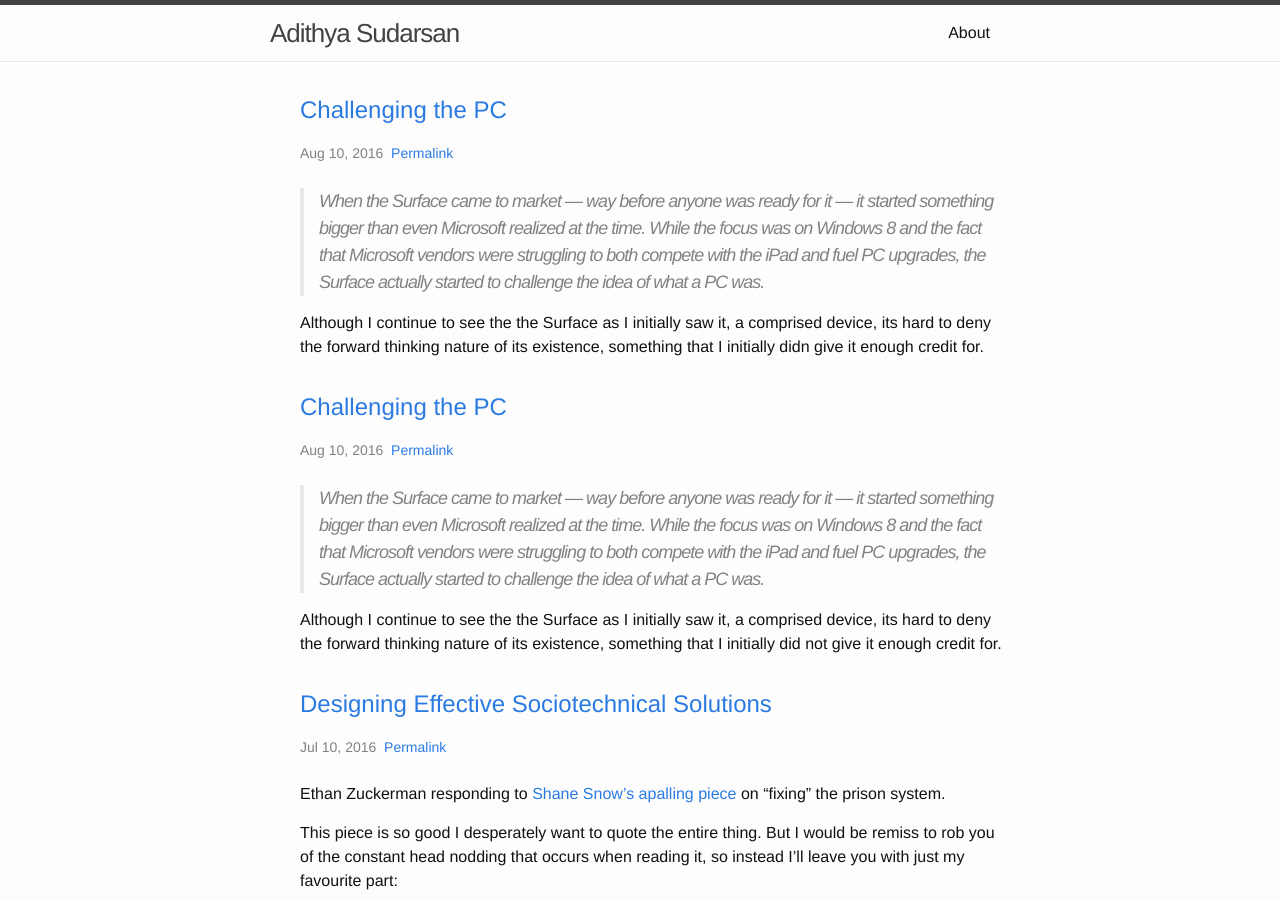
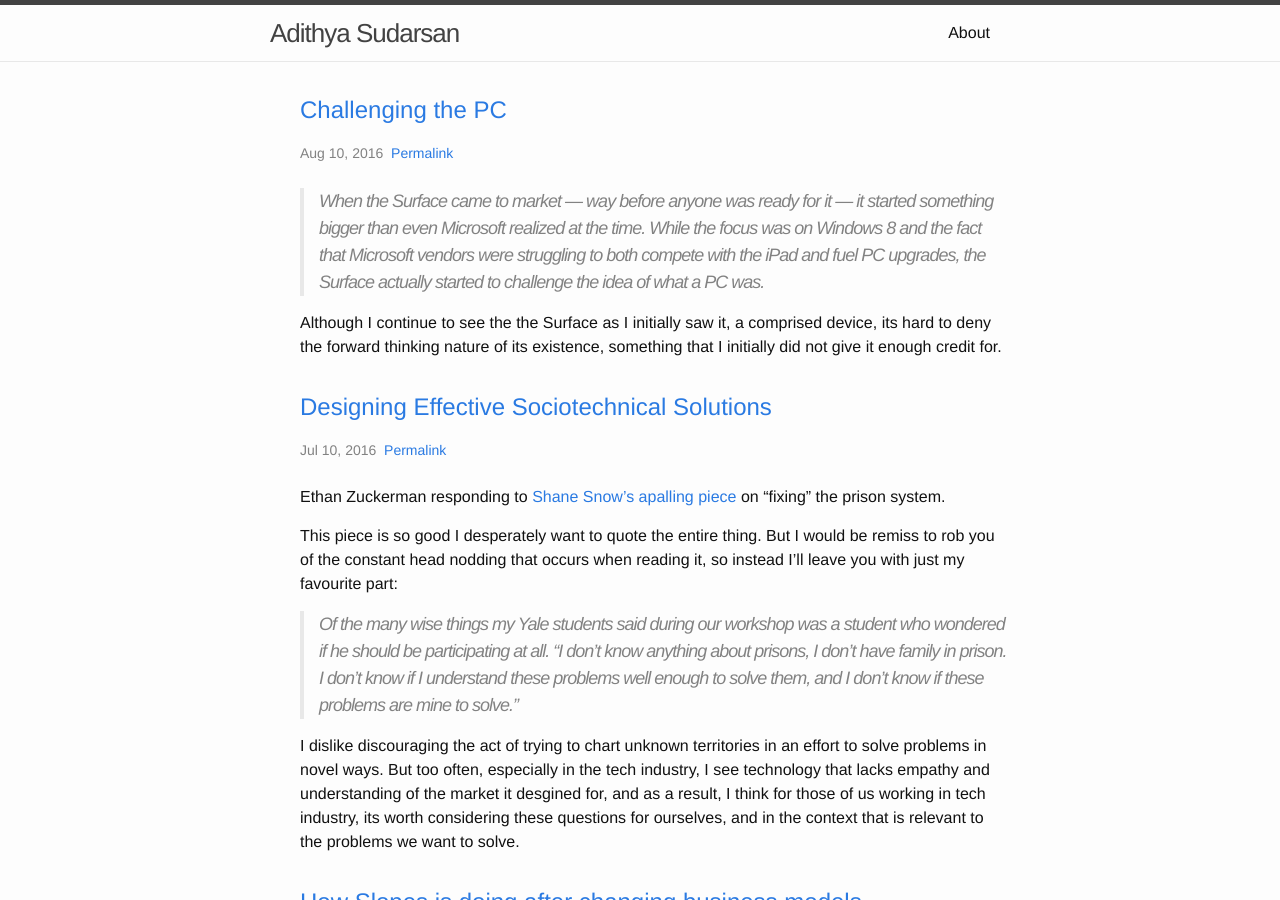
Before and after one commit to adithya/adithya.github.io, a Jekyll site: the page built from index.html, in a window 1280 px wide and 900 px high. Built offline with Jekyll 4.4.1, drawn with Linux system fonts in a browser that asks for light colours; some of the changed text lies outside the part shown.

Commit message:
Post edit

```diff
--- a/_posts/2016-08-10-challenging-the-pc-2.md
+++ /dev/null
@@ -1,12 +0,0 @@
----
-title:  "Challenging the PC "
-layout: post
-date:   2016-08-10 12:00:00 -0500
-categories: apple
-external-url: http://www.recode.net/2016/8/4/12371298/apple-ipad-pro-pc-replacement-pc
----
-
->When the Surface came to market — way before anyone was ready for it — it started something bigger than even Microsoft realized at the time. While the focus was on Windows 8 and the fact that Microsoft vendors were struggling to both compete with the iPad and fuel PC upgrades, the Surface actually started to challenge the idea of what a PC was.
-{: title="Blockquote title"}
-
-Although I continue to see the the Surface as I initially saw it, a comprised device, its hard to deny the forward thinking nature of its existence, something that I initially did not give it enough credit for.
--- a/_posts/2016-08-10-challenging-the-pc.md
+++ b/_posts/2016-08-10-challenging-the-pc.md
@@ -9,4 +9,4 @@ external-url: http://www.recode.net/2016/8/4/12371298/apple-ipad-pro-pc-replacem
 >When the Surface came to market — way before anyone was ready for it — it started something bigger than even Microsoft realized at the time. While the focus was on Windows 8 and the fact that Microsoft vendors were struggling to both compete with the iPad and fuel PC upgrades, the Surface actually started to challenge the idea of what a PC was.
 {: title="Blockquote title"}
 
-Although I continue to see the the Surface as I initially saw it, a comprised device, its hard to deny the forward thinking nature of its existence, something that I initially didn give it enough credit for.
+Although I continue to see the the Surface as I initially saw it, a comprised device, its hard to deny the forward thinking nature of its existence, something that I initially did not give it enough credit for.
```
